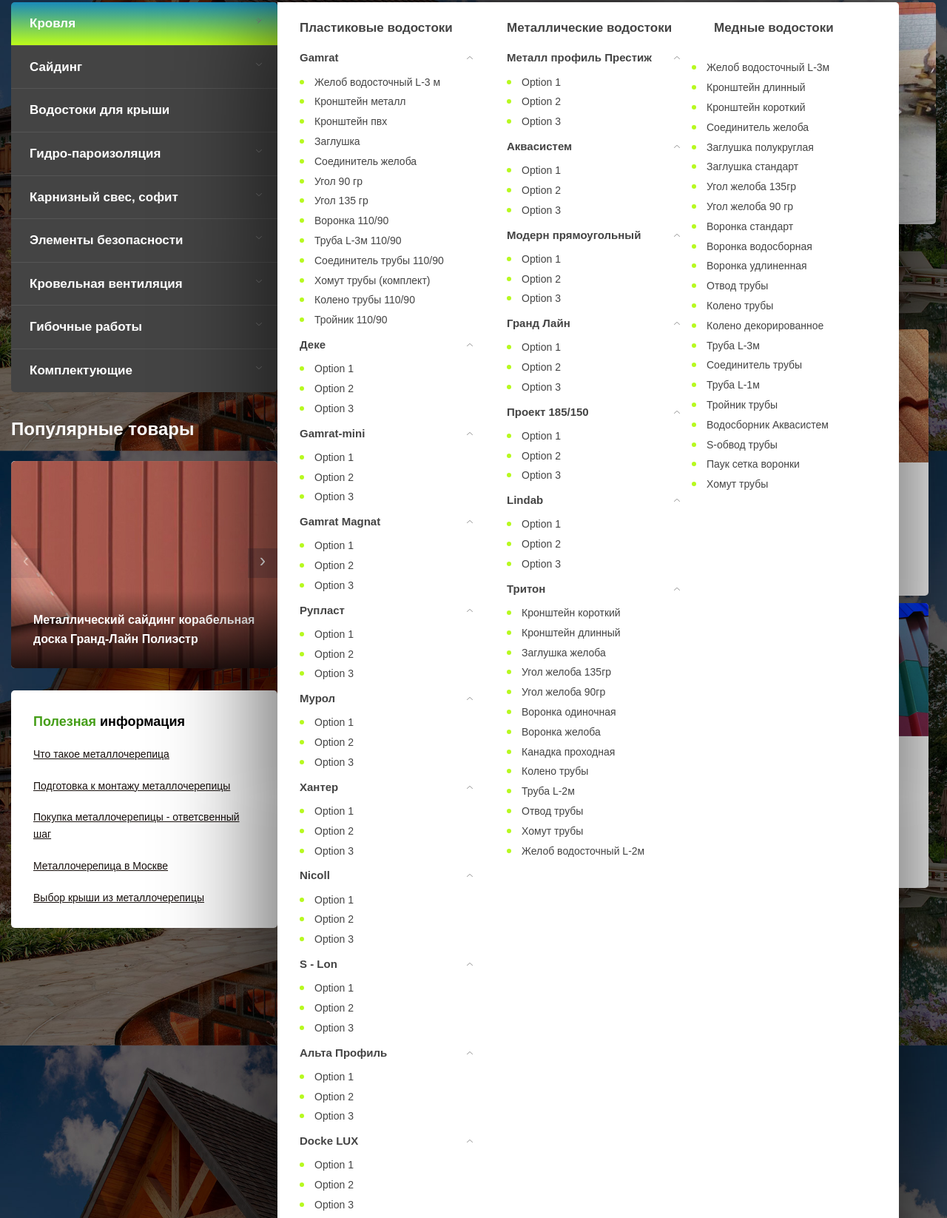
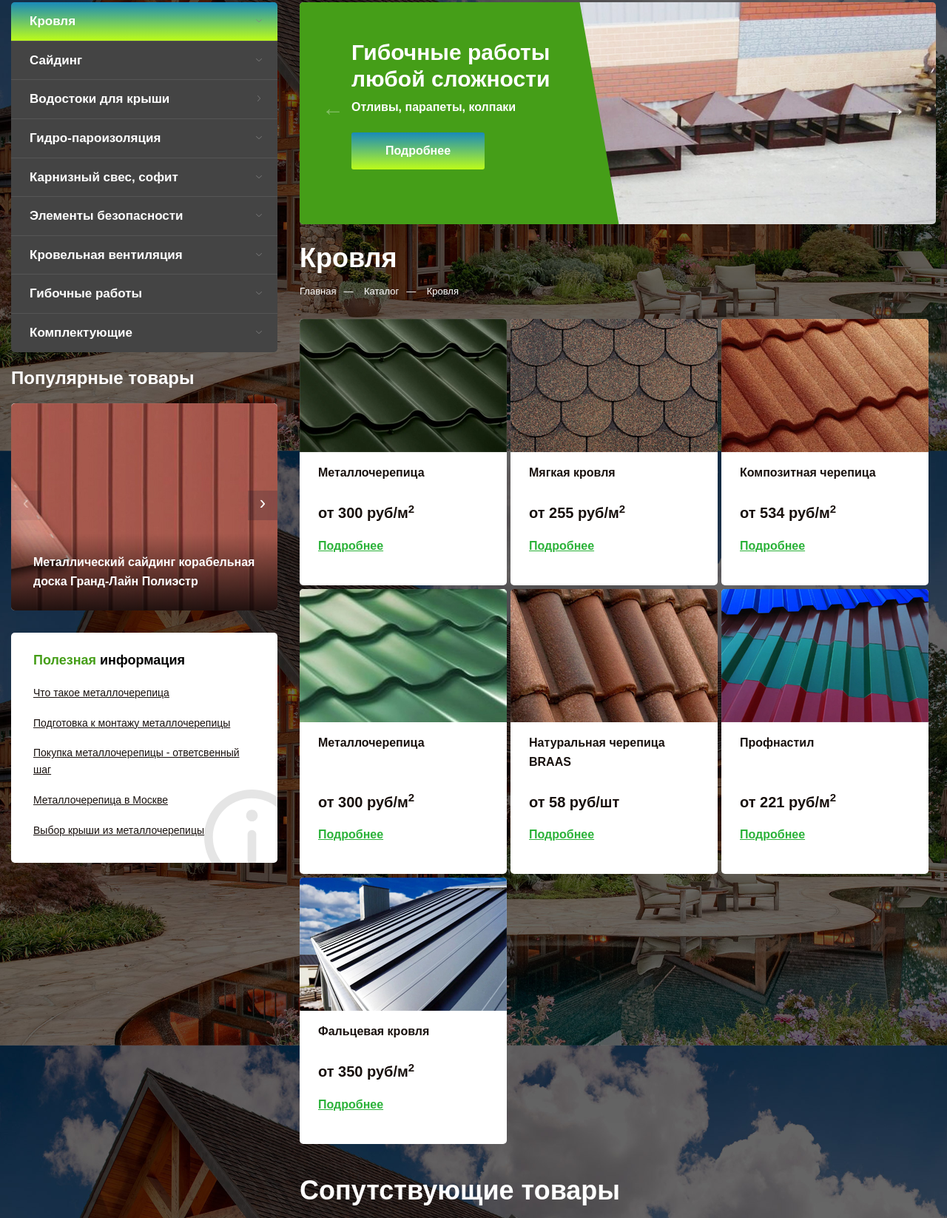
Before and after one commit to Verta-master/roof, a website: page catalog.html in a window 1280 px wide. Shown: the part 194-1840 px from the top of the page at 74% size. Drawn offline with nearby package versions, Linux system fonts and the light colour scheme; files that its build step writes are made by us from their sources.

Commit message:
Catalog desktop

```diff
--- a/catalog.html
+++ b/catalog.html
@@ -989,6 +989,10 @@
       $(this).next().slideToggle();
       $(this).toggleClass('nav__drop-btn--open');
     });
+    $('.nav__catalog-btn').click(function() {
+      $(this).next().slideToggle();
+      $(this).toggleClass('nav__catalog-btn--open');
+    });
   </script>
 </body>
 </html>
--- a/less/blocks/block.less
+++ b/less/blocks/block.less
@@ -1,8 +1,17 @@
 .block {
   width: 100%;
+  margin-bottom: 50px;
   border-radius: 5px;
   background-color: rgb(255, 255, 255);
   overflow: hidden;
+
+  .title-2 {
+    margin-top: 0;
+    margin-bottom: 35px;
+  }
+  .title-3 {
+    margin-top: 25px;
+  }
 }
 
 .block__img {
@@ -18,14 +27,15 @@
 }
 
 .block__text {
-  padding: 25px 50px;
-  padding-top: 5px;
+  padding: 17px 50px;
+  padding-bottom: 25px;
   color: #18100d;
   font-size: 15px;
 
   ul {
     .reset();
     list-style: none;
+    margin-bottom: 25px;
 
     li {
       position: relative;
--- a/less/blocks/breadcrumbs.less
+++ b/less/blocks/breadcrumbs.less
@@ -9,11 +9,11 @@
 }
 
 a.breadcrumbs__link {
-  margin-right: 15px;
+  margin-right: 10px;
 
   &::after {
     content: "\2014";
-    margin-left: 15px;
+    margin-left: 10px;
   }
   &:hover,
   &:active {
--- a/less/blocks/catalog.less
+++ b/less/blocks/catalog.less
@@ -13,7 +13,7 @@
   flex-direction: column;
   justify-content: flex-start;
   margin-right: 5px;
-  margin-bottom: 10px;
+  margin-bottom: 5px;
   border-radius: 5px;
   background-color: rgb(255, 255, 255);
   overflow: hidden;
@@ -41,8 +41,8 @@
 }
 
 .catalog__info {
-  padding: 20px 25px;
-  padding-bottom: 45px;
+  padding: 15px 25px;
+  padding-bottom: 40px;
   flex-grow: 1;
   display: flex;
   flex-direction: column;
@@ -51,7 +51,7 @@
 
 .catalog__title {
   margin-top: 0;
-  margin-bottom: 15px;
+  margin-bottom: 25px;
   color: #18100d;
   font-weight: 600;
 }
--- a/less/blocks/content.less
+++ b/less/blocks/content.less
@@ -32,7 +32,7 @@
     top: 0;
     bottom: 0;
     left: -40px;
-    width: 434px;
+    width: 445px;
     display: block;
     background-color: #459e18;
     transform: skewX(10deg);
@@ -40,12 +40,13 @@
 
   p {
     margin-top: 0;
-    margin-bottom: 20px;
+    margin-bottom: 25px;
     line-height: 1.2;
     font-weight: 600;
   }
 
   .content__title {
+    margin-bottom: 10px;
     font-size: 30px;
     font-weight: 700;
   }
--- a/less/blocks/nav.less
+++ b/less/blocks/nav.less
@@ -1,5 +1,5 @@
 .nav {
-  margin-bottom: 30px;
+  margin-bottom: 15px;
   background-color: rgb(68, 68, 68);
   border-radius: 5px;
 }
@@ -37,20 +37,20 @@
   }
 
   &--drop {
-    position: static;
-
     .nav__drop-btn {
       transform: none;
     }
     &:hover {
-
+      .nav__catalog {
+        display: flex;
+      }
     }
   }
 }
 
 .nav__link {
   display: block;
-  padding: 15px 25px;
+  padding: 12px 25px;
   padding-right: 50px;
   color: #fff;
   font-size: 17px;
@@ -91,7 +91,7 @@
 
 .nav__sublink {
   display: block;
-  padding: 15px 35px;
+  padding: 11px 35px;
   padding-right: 50px;
   font-size: 15px;
   font-weight: 600;
@@ -103,11 +103,12 @@
 }
 
 .nav__catalog {
+  display: none;
   position: absolute;
   z-index: 100;
   top: 0;
   left: 100%;
-  display: flex;
+//  display: flex;
   justify-content: flex-start;
   padding-top: 25px;
   color: #444444;
@@ -115,10 +116,11 @@
   background-color: rgb(255, 255, 255);
   box-shadow: 0px 0px 150px 0px rgba(0, 0, 0, 0.8);
   border-radius: 0 5px 5px 0;
+  overflow: hidden;
 }
 
 .nav__column {
-  width: 280px;
+  width: 290px;
   display: flex;
   flex-direction: column;
   justify-content: flex-start;
@@ -136,18 +138,25 @@
   .reset();
   list-style: none;
   padding-left: 30px;
-  margin-bottom: 50px;
+  margin-bottom: 60px;
 }
 
 .nav__catalog-item {
   position: relative;
   padding-right: 30px;
-  margin-bottom: 15px;
+//  margin-bottom: 5px;
 }
 
 .nav__catalog-link {
+  display: block;
+  margin-bottom: 10px;
   font-size: 15px;
   font-weight: 600;
+
+  &:hover,
+  &:active {
+    color: #459e18;
+  }
 }
 
 .nav__more {
@@ -172,7 +181,7 @@
 .nav__catalog-sublist {
   .reset();
   list-style: none;
-  margin-top: 15px;
+  margin-bottom: 20px;
 
   li {
     position: relative;
@@ -191,6 +200,15 @@
       background-color: rgb(183, 249, 31);
     }
   }
+
+  a:hover,
+  a:active {
+    color: #459e18;
+  }
+}
+
+.nav__title + .nav__catalog-sublist {
+  padding-left: 30px;
 }
 
 .nav__catalog-btn {
--- a/less/blocks/product.less
+++ b/less/blocks/product.less
@@ -1,5 +1,9 @@
 .product {
   margin-bottom: 50px;
+
+  .title-main {
+    margin-bottom: 20px;
+  }
 }
 
 .product__slider {
--- a/less/blocks/sidebar.less
+++ b/less/blocks/sidebar.less
@@ -4,21 +4,41 @@
 }
 
 .sidebar__block {
+  position: relative;
+  z-index: 2;
   width: 100%;
   margin-bottom: 30px;
-  padding: 10px 30px;
+  padding: 5px 30px;
+  padding-bottom: 15px;
   border-radius: 5px;
   background-color: rgb(255, 255, 255);
   box-shadow: 0px 5px 15px 0px rgba(82, 90, 114, 0.05);
+  overflow: hidden;
+
+  &::after {
+    content: "";
+    position: absolute;
+    z-index: 1;
+    bottom: -30px;
+    right: -30px;
+    width: 129px;
+    height: 129px;
+    background-image: url(../../img/icons/information.svg);
+    background-repeat: no-repeat;
+    background-size: contain;
+    opacity: 0.1;
+  }
 }
 
 .sidebar__list {
   .reset();
   list-style: none;
+  position: relative;
+  z-index: 3;
 }
 
 .sidebar__item {
-  margin-bottom: 20px;
+  margin-bottom: 18px;
   font-size: 14px;
   color: #18100d;
 
@@ -92,6 +112,7 @@
 
 .sidebar__title {
   margin-top: 0;
+  margin-bottom: 15px;
   color: #fff;
   font-size: 24px;
   font-weight: 700;
--- a/less/scaffolding.less
+++ b/less/scaffolding.less
@@ -74,6 +74,7 @@ button {
 }
 
 .title-main {
+  margin-bottom: 10px;
   font-size: 36px;
   font-weight: 900;
   line-height: 1.2;
```
